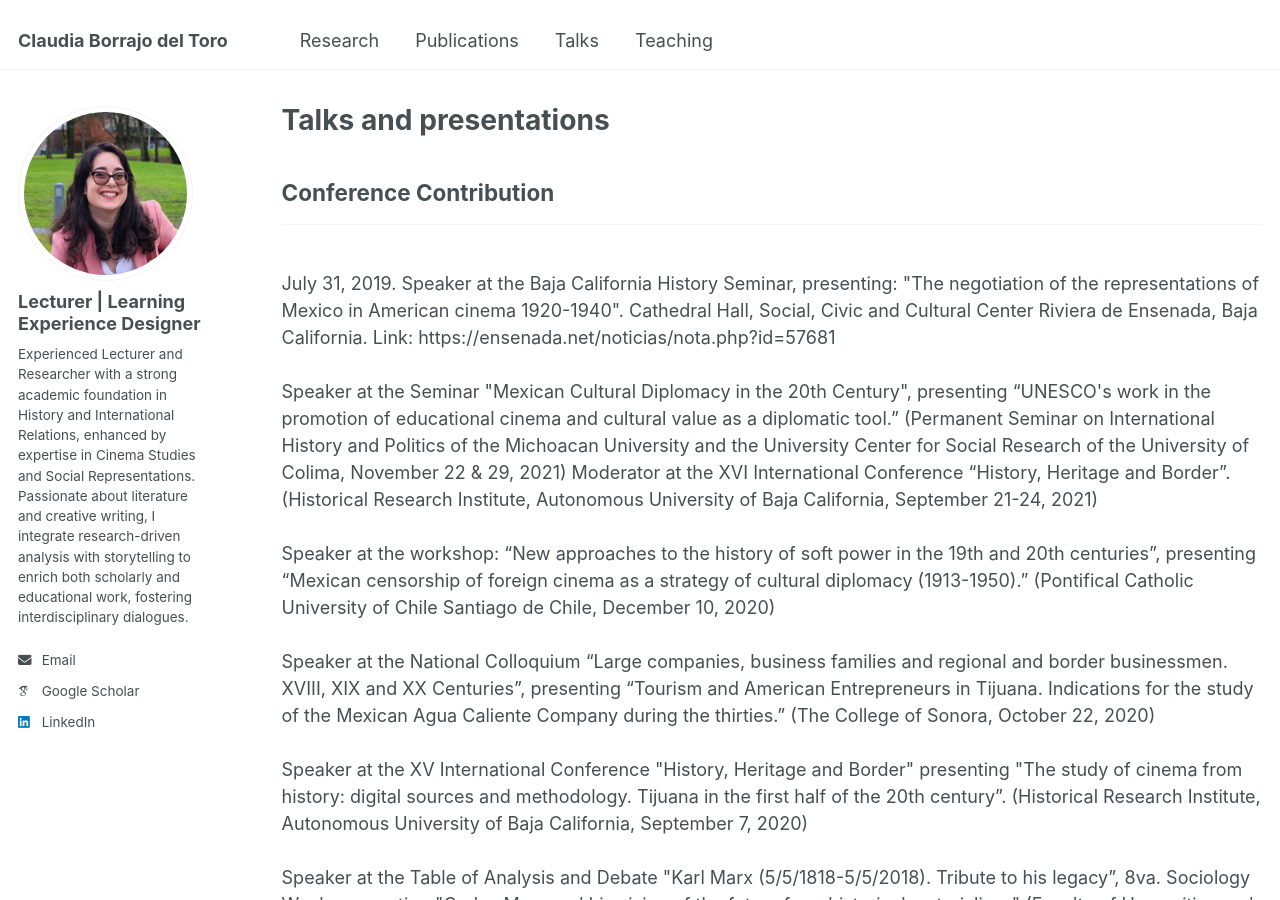
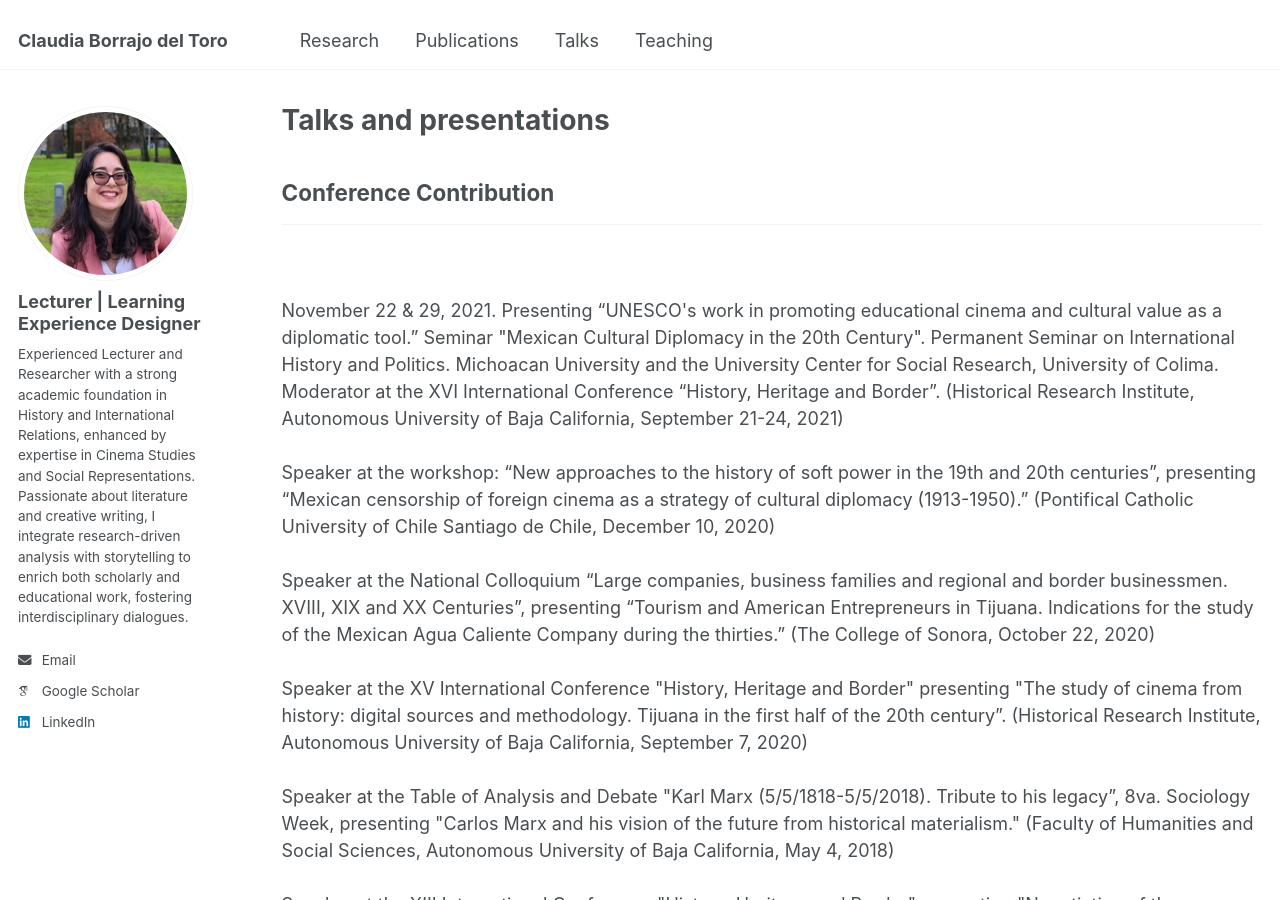
Before and after one commit to claudiabt/claudiabt.github.io, a Jekyll site: the page built from _pages/talks.html, in a window 1280 px wide and 900 px high. Built offline with Jekyll 4.4.1, drawn with Linux system fonts in a browser that asks for light colours; some web fonts are replaced.

Commit message:
Update talks.html

```diff
--- a/_pages/talks.html
+++ b/_pages/talks.html
@@ -7,10 +7,8 @@ author_profile: true
 
 <h2>Conference Contribution</h2><hr />
 <br>
-July 31, 2019. Speaker at the Baja California History Seminar, presenting: "The negotiation of the representations of Mexico in American cinema 1920-1940". Cathedral Hall, Social, Civic and Cultural Center Riviera de Ensenada, Baja California. Link: https://ensenada.net/noticias/nota.php?id=57681
 <br>
-<br>
-Speaker at the Seminar "Mexican Cultural Diplomacy in the 20th Century", presenting “UNESCO's work in the promotion of educational cinema and cultural value as a diplomatic tool.” (Permanent Seminar on International History and Politics of the Michoacan University and the University Center for Social Research of the University of Colima, November 22 & 29, 2021)
+November 22 & 29, 2021. Presenting “UNESCO's work in promoting educational cinema and cultural value as a diplomatic tool.” Seminar "Mexican Cultural Diplomacy in the 20th Century". Permanent Seminar on International History and Politics. Michoacan University and the University Center for Social Research, University of Colima.
 <br<br>
 Moderator at the XVI International Conference “History, Heritage and Border”. (Historical Research Institute, Autonomous University of Baja California, September 21-24, 2021)
 <br><br>
```
